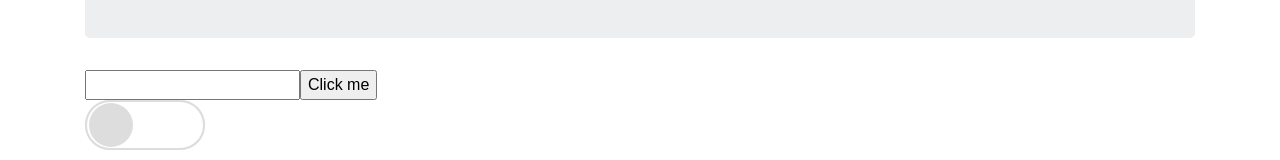
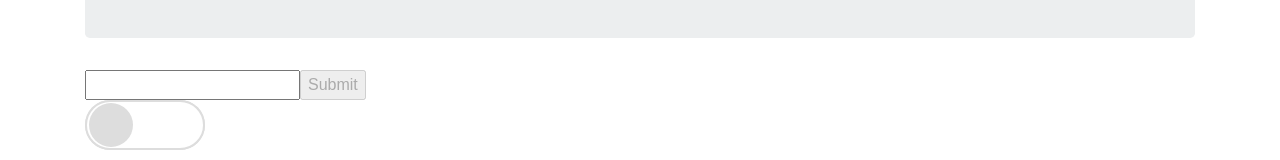
Before and after one commit to Junreturn1982/Angular2_basic, an Angular app in the folder 02demo/client/: page / in a window 1280 px wide. Shown: the part 239-399 px from the top of the page. Built offline with nearby package versions, Linux system fonts and the light colour scheme.

Commit message:
form submit

```diff
--- a/02demo/client/src/app/app.component.html
+++ b/02demo/client/src/app/app.component.html
@@ -27,9 +27,11 @@
        role="button">View more articles &raquo;</a>
   </div>
   <div class="tp-app__content">
-    <!-- #nameInput: template variable-->
-    <input type="text" #nameInput>
-    <button (click)="sayHello(nameInput.value)">Click me</button>
+    <form (ngSubmit)="onSubmit(f.value)" #f="ngForm" novalidate>
+      <!-- #nameInput: template variable-->
+      <input type="text" #nameInput name="username" ngModel required>
+      <button type="submin" [disabled]="!f.valid">Submit</button>
+    </form>
     <hoang-switches #switches></hoang-switches>
   </div>
 </div>
--- a/02demo/client/src/app/app.component.ts
+++ b/02demo/client/src/app/app.component.ts
@@ -17,7 +17,7 @@ export class AppComponent {
     console.log(name);
   }
 
-  onSubmit() {
-
+  onSubmit(formValue: any) {
+    console.log(formValue);
   }
 }
```
